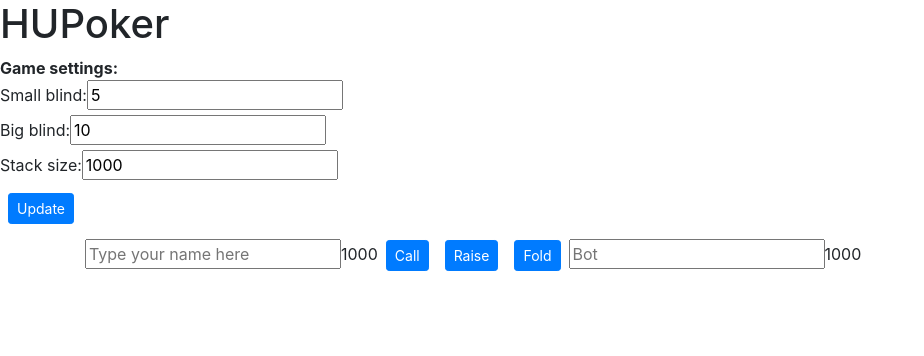
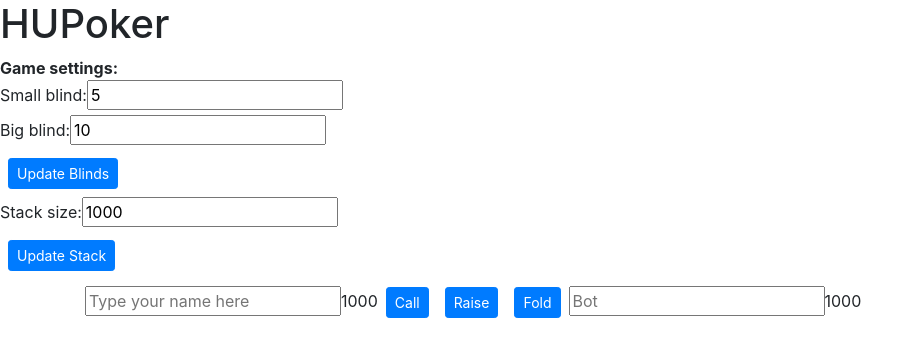
Before and after one commit to bryantong23/HUPoker, a React (Create React App) app: page / in a window 1280 px wide. Shown: the top 356 px of the page, without its empty margins (0-924 px from the left). Built offline with nearby package versions, Linux system fonts and the light colour scheme.

Commit message:
Separate update blinds and update stack

```diff
--- a/src/App.js
+++ b/src/App.js
@@ -44,18 +44,21 @@ class App extends Component {
     console.log("Fold");
   };
 
-  update = () => {
-    console.log("Update")
+  updateBlinds = () => {
     const sb = parseInt(document.getElementById("sb").value);
     const bb = parseInt(document.getElementById("bb").value);
+    this.setState({smallBlind: sb, bigBlind: bb});
+  };
+
+  updateStack = () => {
     const ss = parseInt(document.getElementById("ss").value);
-    this.setState({smallBlind: sb, bigBlind: bb, startingStack: ss});
+    this.setState({startingStack: ss});
     const players = this.state.players;
     for (var i = 0; i < this.state.players.length; i++){
       players[i].stackSize = ss;
     }
     this.setState({players});
-  };
+  }
 
   render() {
     return (
@@ -70,15 +73,21 @@ class App extends Component {
             <label htmlFor="bb">Big blind:</label>
             <input type="text" id="bb" name="bb" defaultValue="10"></input>
             <br></br>
+            <button
+              className="btn btn-primary btn-sm m-2"
+              onClick={this.updateBlinds}
+            >
+              Update Blinds
+            </button><br></br>
             <label htmlFor="ss">Stack size:</label>
             <input type="text" id="ss" name="ss" defaultValue="1000"></input>
             <br></br>
             <button
               className="btn btn-primary btn-sm m-2"
-              onClick={this.update}
+              onClick={this.updateStack}
             >
-              Update
-            </button>
+              Update Stack
+            </button><br></br>
           </div>
         </header>
         <main className="container">
```
Also changed, not shown: 1 other file (tests, documents, lock files or other folders).
